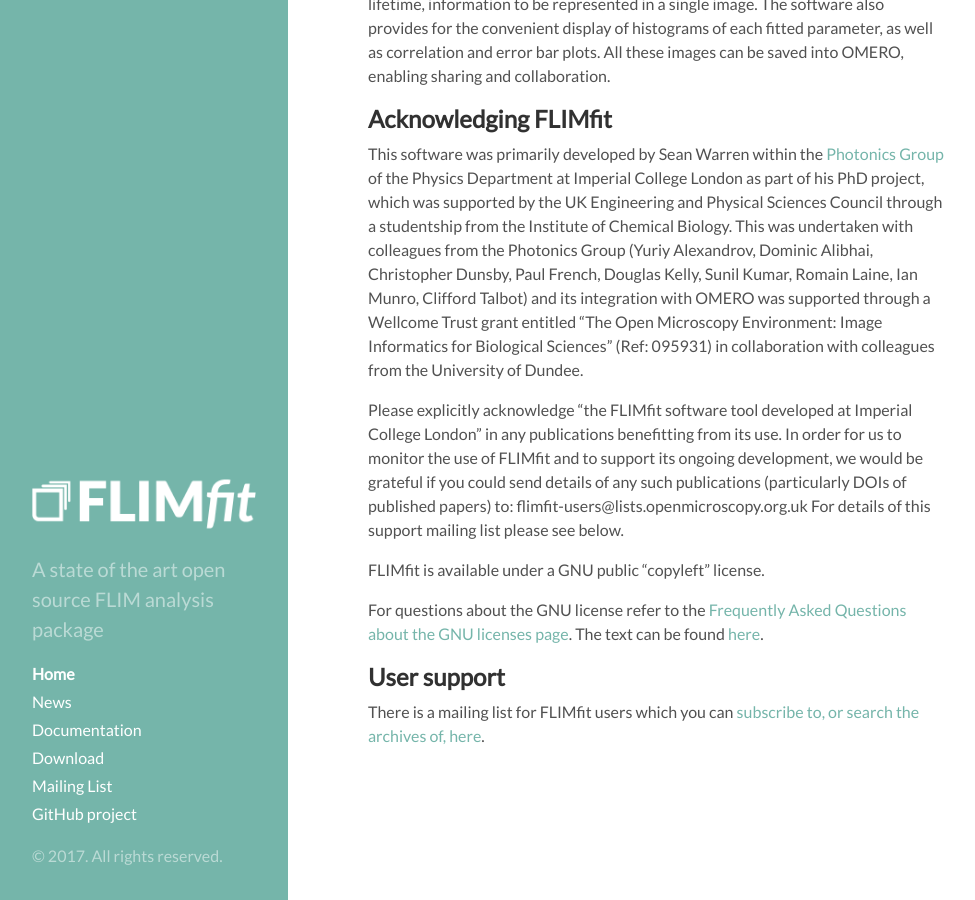
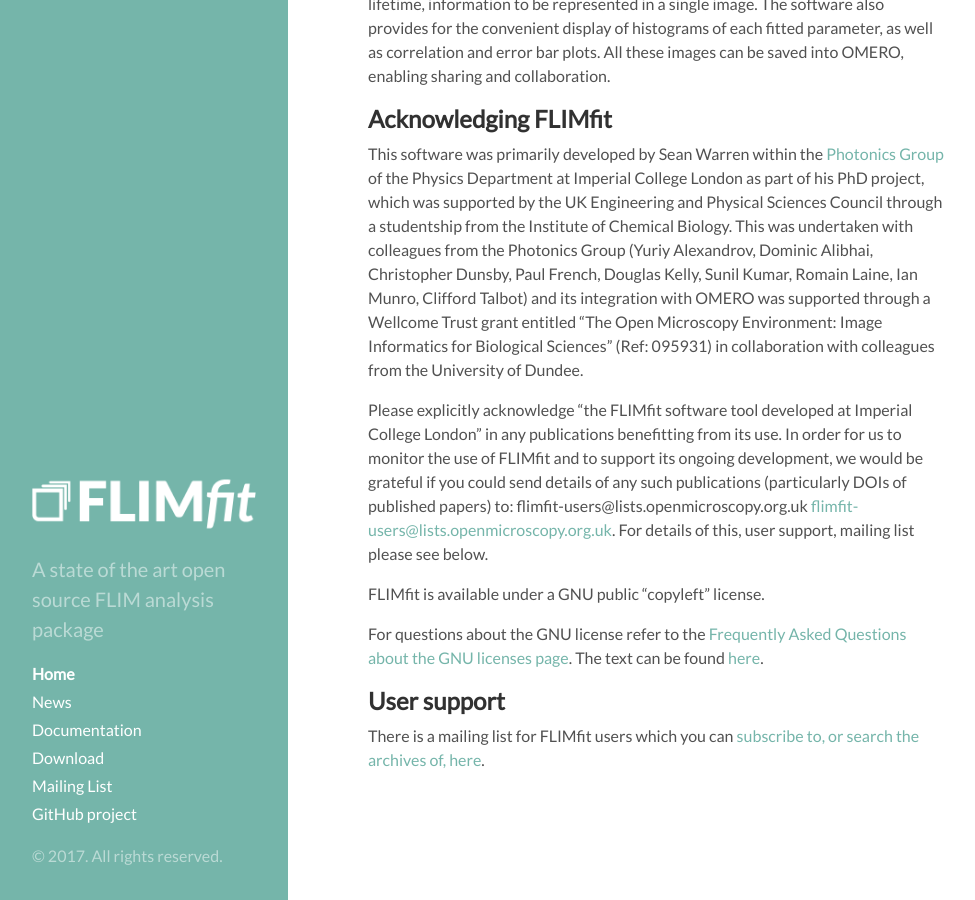
Before and after one commit to flimfit/FLIMfit-website, a Jekyll site: the page built from index.md, in a window 1280 px wide and 900 px high, scrolled down 1649 px. Shown: the whole window, without its empty margins (0-975 px from the left). Built offline with Jekyll 4.4.1, drawn with Linux system fonts in a browser that asks for light colours; nearby versions of some CDN libraries.

Commit message:
Make new e-mail addr a hyperlink

```diff
--- a/index.md
+++ b/index.md
@@ -31,7 +31,8 @@ Acknowledging FLIMfit
 ---------------------
 This software was primarily developed by Sean Warren within the [Photonics Group](http://www.openmicroscopy.org/site/about/development-teams/paul) of the Physics Department at Imperial College London as part of his PhD project, which was supported by the UK Engineering and Physical Sciences Council through a studentship from the Institute of Chemical Biology. This was undertaken with colleagues from the Photonics Group (Yuriy Alexandrov, Dominic Alibhai, Christopher Dunsby, Paul French, Douglas Kelly, Sunil Kumar, Romain Laine, Ian Munro, Clifford Talbot) and its integration with OMERO was supported through a Wellcome Trust grant entitled "The Open Microscopy Environment: Image Informatics for Biological Sciences" (Ref: 095931) in collaboration with colleagues from the University of Dundee.
 
-Please explicitly acknowledge "the FLIMfit software tool developed at Imperial College London" in any publications benefitting from its use. In order for us to monitor the use of FLIMfit and to support its ongoing development, we would be grateful if you could send details of any such publications (particularly DOIs of published papers) to: flimfit-users@lists.openmicroscopy.org.uk  For details of this support mailing list please see below.
+Please explicitly acknowledge "the FLIMfit software tool developed at Imperial College London" in any publications benefitting from its use. In order for us to monitor the use of FLIMfit and to support its ongoing development, we would be grateful if you could send details of any such publications (particularly DOIs of published papers) to: flimfit-users@lists.openmicroscopy.org.uk [flimfit-users@lists.openmicroscopy.org.uk](flimfit-users@openmicroscopy.org.uk).
+ For details of this, user support, mailing list please see below.
 
 
 FLIMfit is available under a GNU public “copyleft” license.
```
